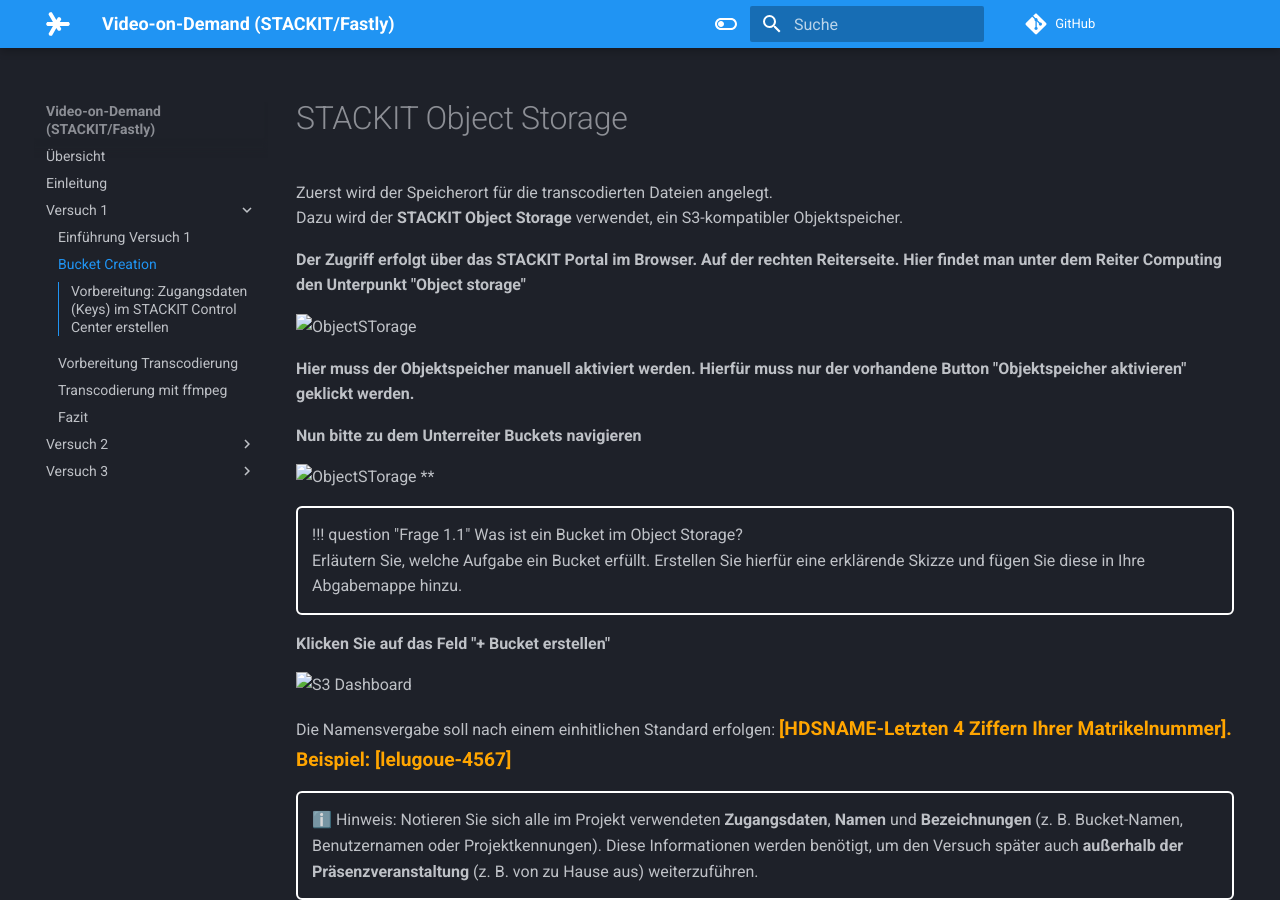
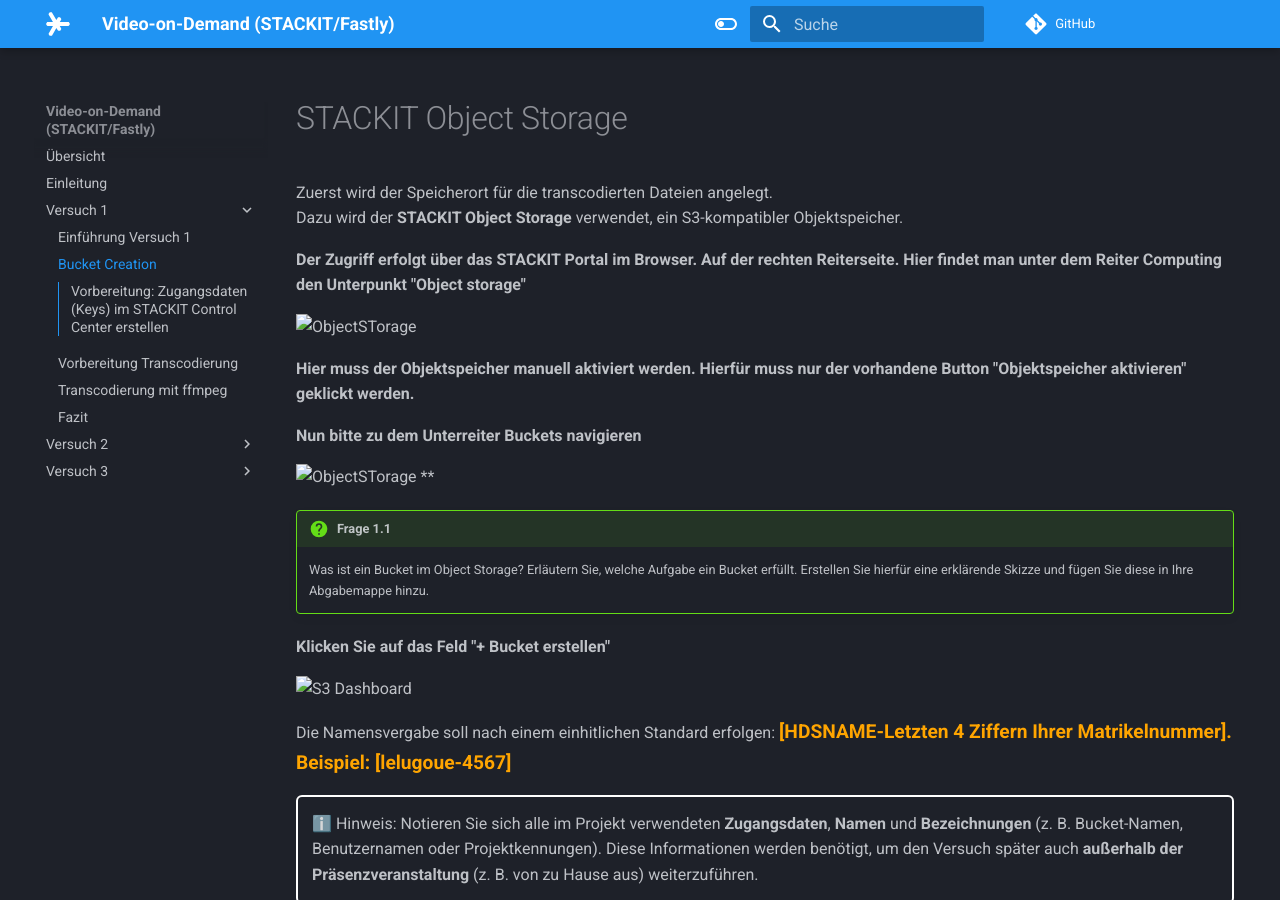
Before and after one commit to wruppelx/mvs-stackit-exercise, an MkDocs documentation site: the page built from docs/versuch1/02-BucketCreation.md, in a window 1280 px wide and 900 px high. Built offline with MkDocs 1.6.1 and Material for MkDocs 9.7.7, drawn with Linux system fonts in a browser that asks for light colours; comment, search, counter and statistics services are not loaded; some of the changed lines change nothing that is shown.

Commit message:
Questions re-formatted

```diff
--- a/docs/versuch1/02-BucketCreation.md
+++ b/docs/versuch1/02-BucketCreation.md
@@ -17,16 +17,9 @@
 
 
 <!-- Bild: STACKIT Portal – Projektübersicht mit hervorgehobener Object-Storage-Kachel -->
-<div style="
-  border: 2px solid #ffffff;
-  padding: 14px;
-  border-radius: 6px;
-  margin: 14px 0;
-">
 !!! question "Frage 1.1"
-  Was ist ein Bucket im Object Storage?<br>
-  Erläutern Sie, welche Aufgabe ein Bucket erfüllt. Erstellen Sie hierfür eine erklärende Skizze und fügen Sie diese in Ihre Abgabemappe hinzu.
-</div>
+    Was ist ein Bucket im Object Storage?
+    Erläutern Sie, welche Aufgabe ein Bucket erfüllt. Erstellen Sie hierfür eine erklärende Skizze und fügen Sie diese in Ihre Abgabemappe hinzu.
 
 **Klicken Sie auf das Feld "+ Bucket erstellen"**
 
@@ -133,4 +126,4 @@
 **Auf der Weboberfläche unter dem dem Reiter Bucket wird diese Datei nicht angezeigt!**
 
 !!! question "Frage 1.2"
-  Wie können Sie nun herausfinden ob der Upload wie geplant funktioniert hat? Recherchieren Sie nach dem benötigten Command und tragen Sie diesen in ihre Abgabemappe ein<br>
+    Wie können Sie nun herausfinden ob der Upload wie geplant funktioniert hat? Recherchieren Sie nach dem benötigten Command und tragen Sie diesen in ihre Abgabemappe ein
```
